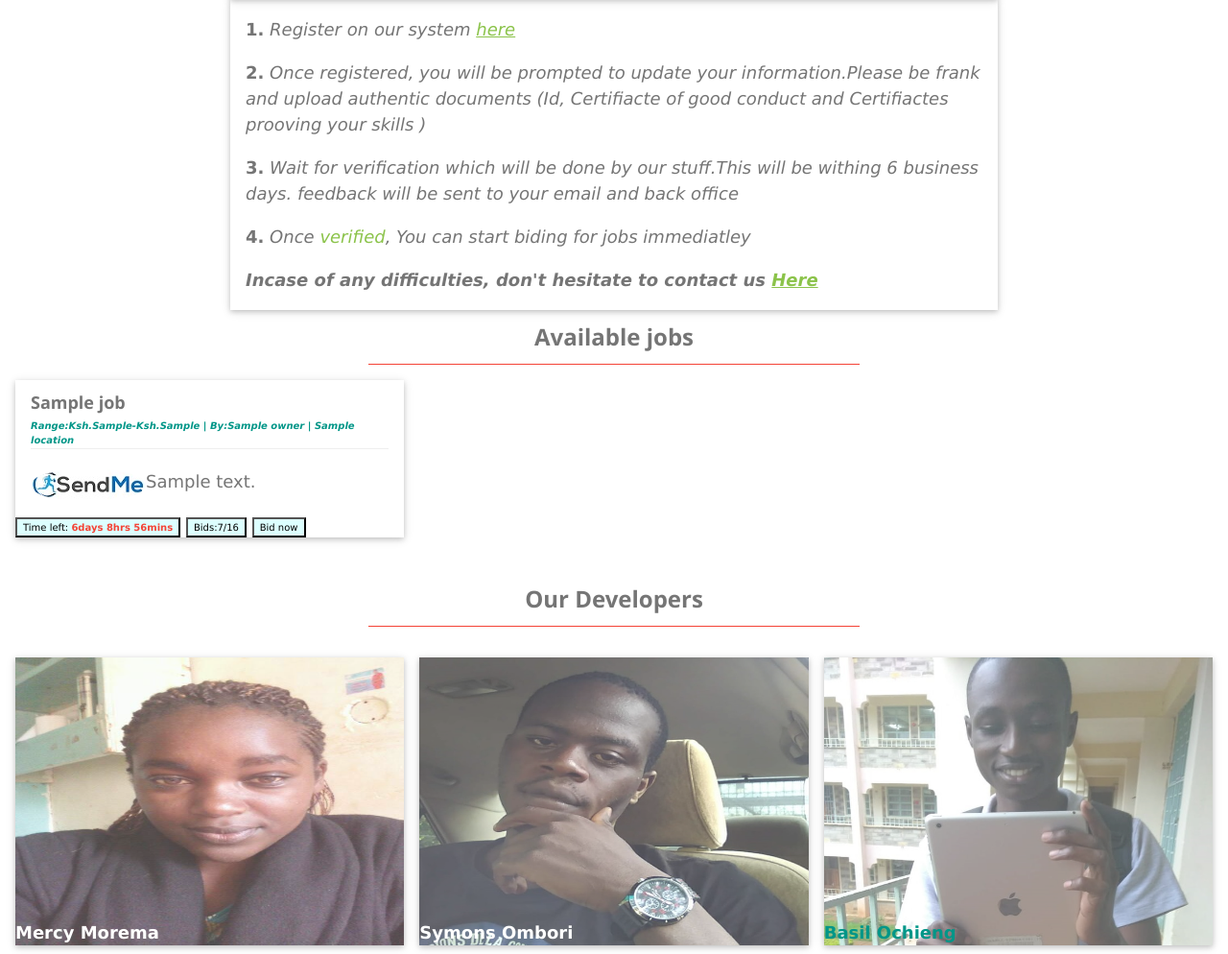
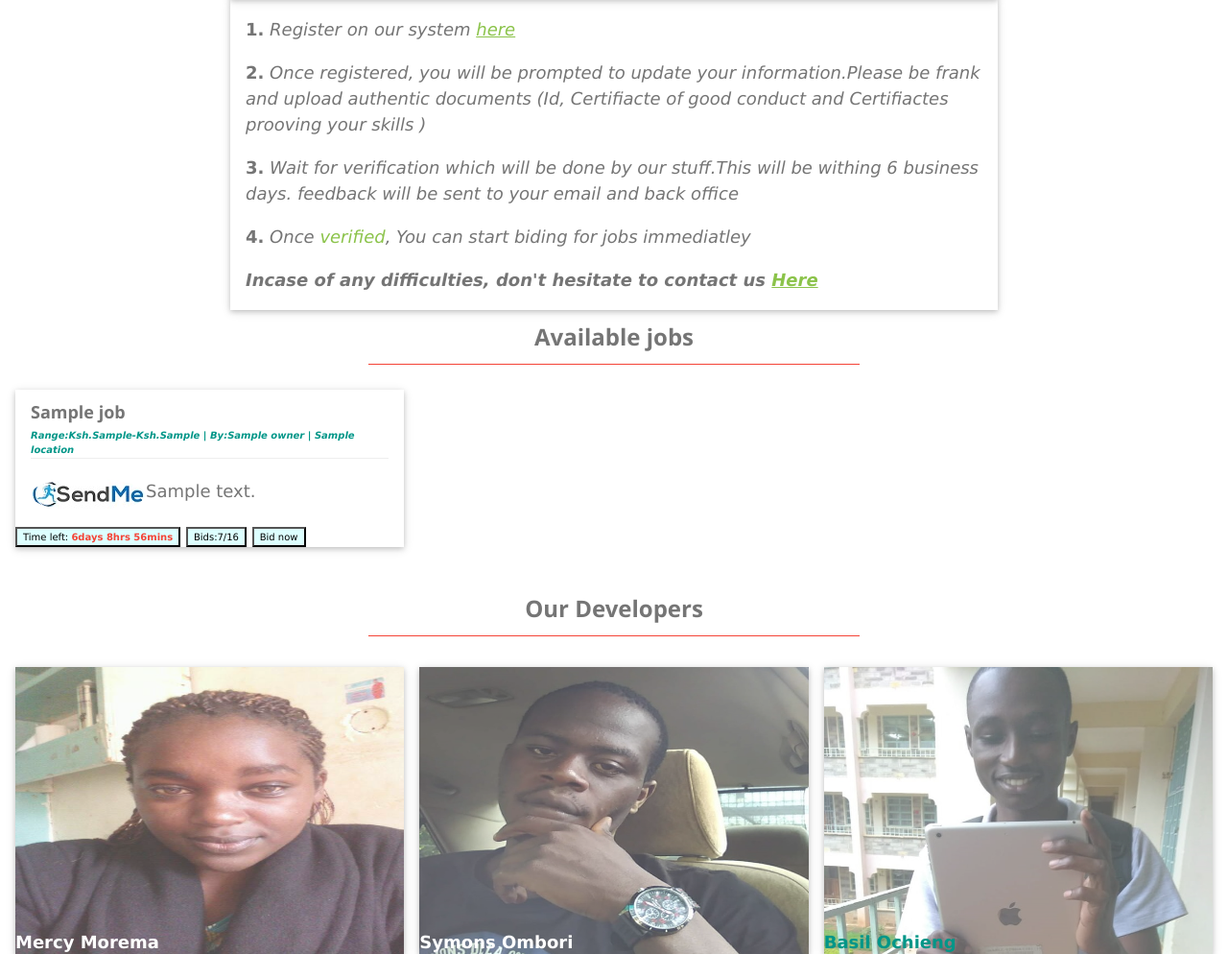
Before and after one commit to Symonss/sendMe, a Django app: template coreapp/templates/coreapp/home.html in a window 1280 px wide. Shown: the part 1055-2049 px from the top of the page at 96% size. Run offline with Django 3.2, Linux system fonts and the light colour scheme; the template is opened without the code that fills it: most values are stand-ins (such as "Sample title", 1, 10 or a date in 2020); data that the repository does not hold is empty.

Commit message:
fixed card

```diff
--- a/coreapp/templates/coreapp/home.html
+++ b/coreapp/templates/coreapp/home.html
@@ -136,7 +136,7 @@ p{
 
   <div class=" w3-margin-top w3-row-padding">
   {% for job in jobs%}
-    <div class="w3-col s4 " style="height:200px">
+    <div class="w3-col s4 " style="height:200px;margin-top:10px">
 
       <div class="w3-card-2" >
       <div class="w3-container">
```
